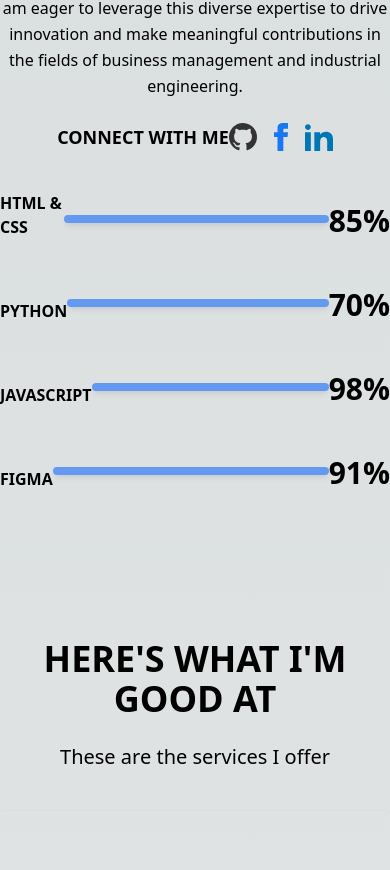
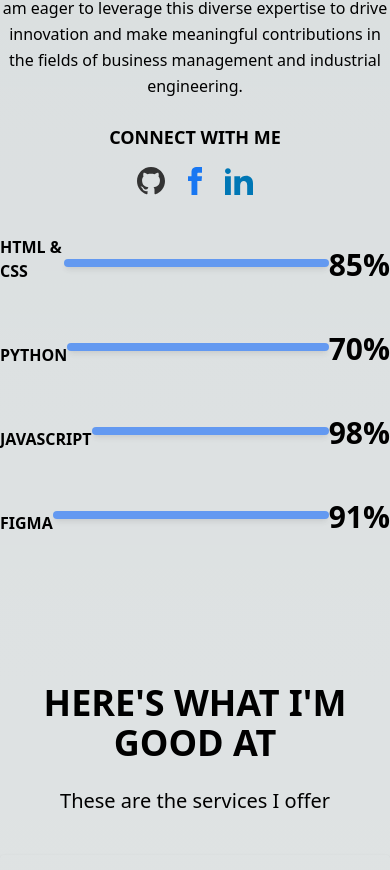
Before and after one commit to Baalerica/my-portfolio, a Next.js app: page / in a window 390 px wide. Shown: the part 1239-2109 px from the top of the page. Built offline with nearby package versions, Linux system fonts and the light colour scheme.

Commit message:
Separate text

```diff
--- a/pages/accounting.js
+++ b/pages/accounting.js
@@ -40,10 +40,7 @@ const product = {
     ],
 
     description: [
-        'Are you an individual and need help with your finances?',
-        'Are you afraid of sat?',
-        'You have no idea what the tax regime is?',
-        'I can help you with that and more...',
+        'Are you an individual and need help with your finances? Are you afraid of sat? You have no idea what the tax regime is? I can help you with that and more...',
     ],
 
 
--- a/pages/index.js
+++ b/pages/index.js
@@ -295,14 +295,12 @@ export default function Home() {
               in the fields of business management and industrial engineering.
             </p>
             <div className="flex flex-col justify-center pt-6 sm:flex-row lg:justify-start">
-              <div className="flex items-center justify-center sm:justify-start">
-                <p className="font-body text-lg font-semibold uppercase text-grey-20">
+              <div className="flex flex-col sm:flex-row items-center justify-center sm:justify-start">
+                <p className="font-body text-lg font-semibold uppercase text-grey-20 mb-4 sm:mb-0 sm:mr-4">
                   Connect with me
                 </p>
 
-                <br />
-
-                <div style={{ display: 'flex', gap: '10px', justifyContent: 'center' }}>
+                <div className="flex gap-4 justify-center">
                   {/* <!-- Github --> */}
                   <a href="https://github.com/Baalerica" target="_blank" rel="noopener noreferrer">
                     <svg
--- a/pages/videogame.js
+++ b/pages/videogame.js
@@ -39,10 +39,7 @@ const product = {
     ],
 
     description: [
-        'Do you want to play video games and dont have a partner?',
-        'Dont you play multiplayer games because theyre boring?',
-        'Do you want company while you play?',
-        'I can help you with that and more...',
+        'Do you want to play video games and dont have a partner? Dont you play multiplayer games because theyre boring? Do you want company while you play? I can help you with that and more...',
     ],
 
 
--- a/pages/webdevelopment.js
+++ b/pages/webdevelopment.js
@@ -41,10 +41,7 @@ const product = {
     ],
 
     description: [
-        'Do you want to create your own website and do not know how?',
-        'Do you need to make a landing page?',
-        'Do you want your business to reach more people?',
-        'I can help you with that and more...',
+        'Do you want to create your own website and do not know how? Do you need to make a landing page? Do you want your business to reach more people? I can help you with that and more...',
     ],
 
 
```
